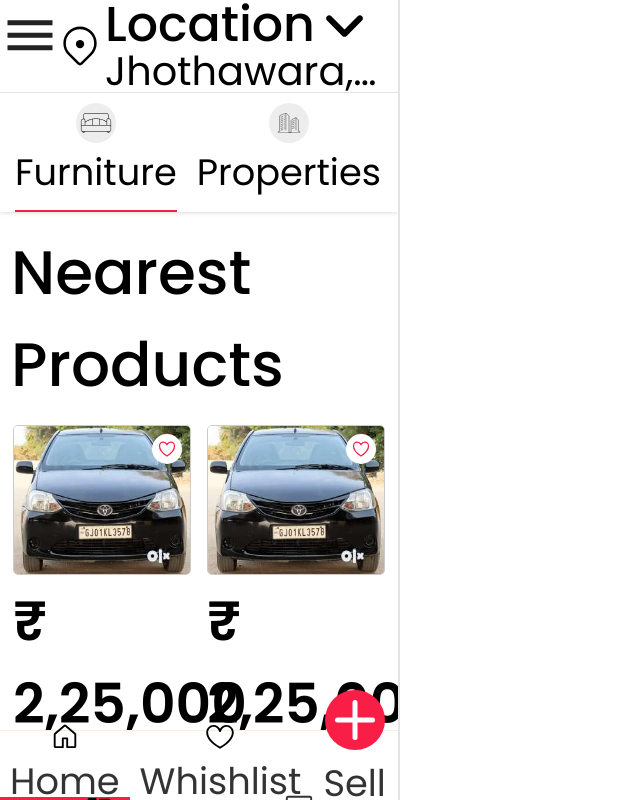
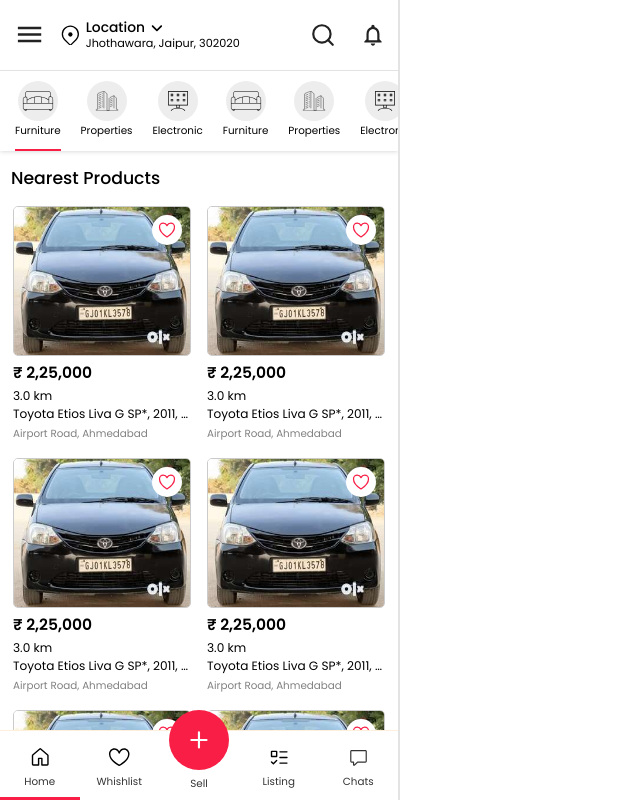
Before and after one commit to 25mohit/rent-property-project-frontend, a Next.js app: page / in a window 1280 px wide. Shown: the whole page, without its empty margins (0-640 px from the left). Built offline with nearby package versions, Linux system fonts and the light colour scheme.

Commit message:
Window Width Sizing issue Fixed and Code Pushed

```diff
--- a/src/app/Listing/page.tsx
+++ b/src/app/Listing/page.tsx
@@ -2,7 +2,6 @@
 import MultiContentLayout from "../components/HOC/Layout/MultiContentLayout";
 import Image from "next/image";
 import MyAds from "../components/Utils/MyAds/MyAds";
-
 
 const Listing = () => {
   return (
--- a/src/app/components/HOC/Layout/CalculateFontSize.tsx
+++ b/src/app/components/HOC/Layout/CalculateFontSize.tsx
@@ -7,8 +7,19 @@
 const CalculateFontSize:React.FC<TestInterface> = ({children}) => {
   useEffect(() => {
     const calculateFontSizes = () => {
-      const windowWidth = window.innerWidth;
+      let windowWidth = window.innerWidth;
+      let windowHeight = window.innerHeight;
+
       const root = document.querySelector(":root");
+      if(windowWidth > 480)
+        {
+            let tempWidth = Math.round(windowHeight*412/914);
+            if(tempWidth >= 479)
+                windowWidth = 480;
+            else
+                windowWidth = tempWidth;
+        }
+
       (root as HTMLElement).style.fontSize = (windowWidth / 425) + "px";
 
       const hiddenDivToCheckFont = document.createElement('div');
```
